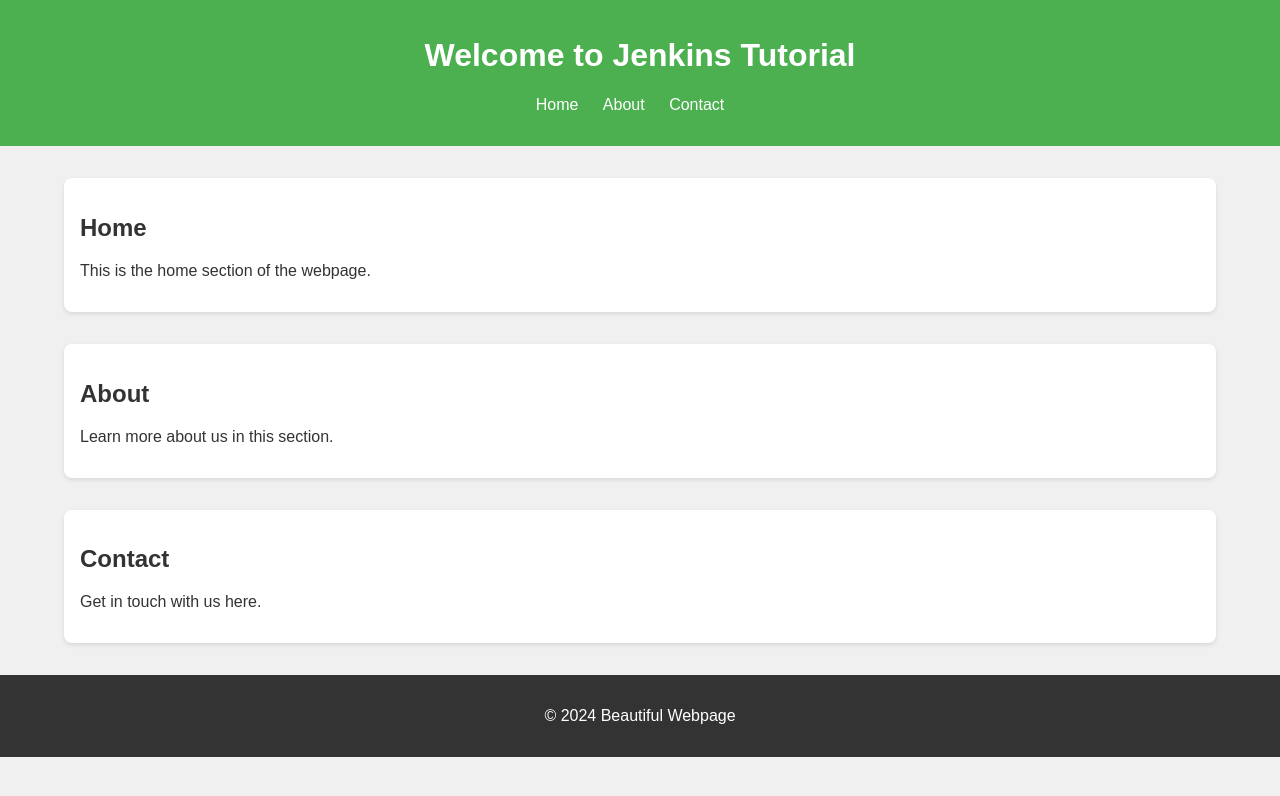
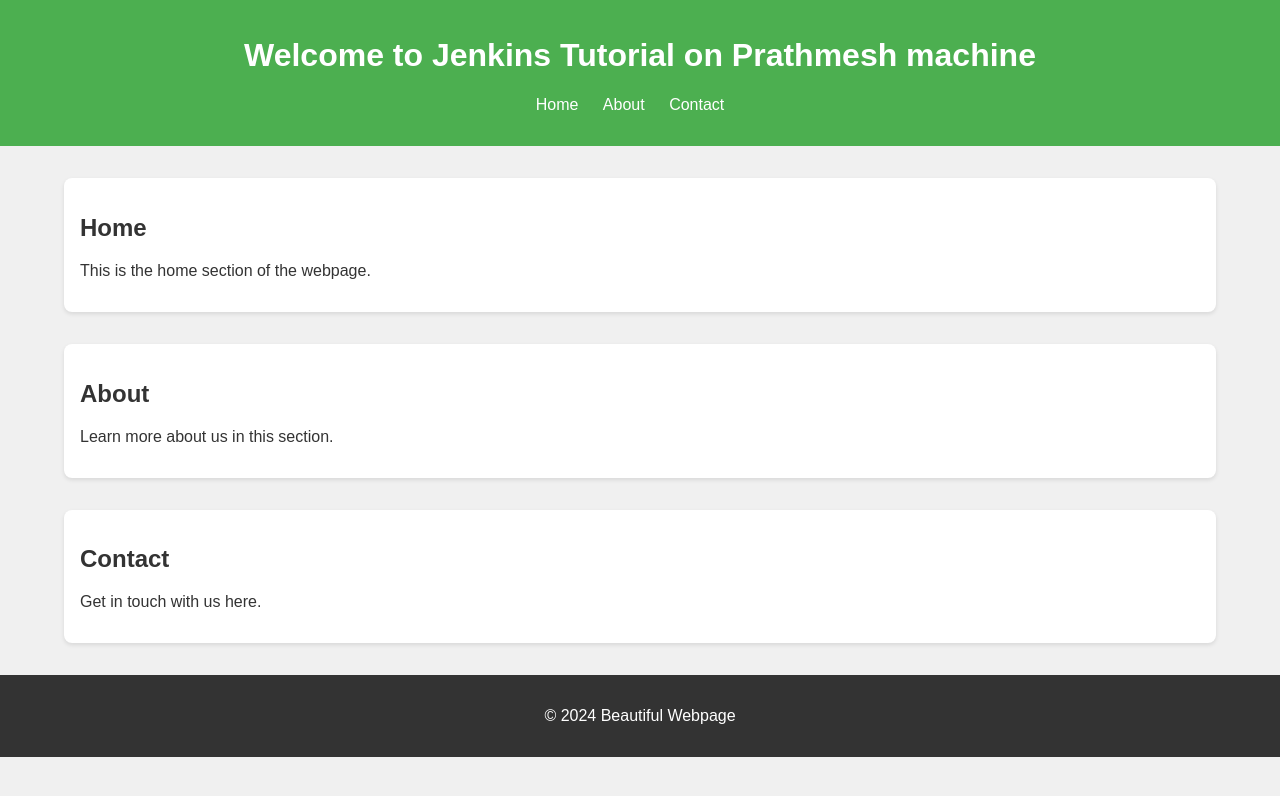
Before and after one commit to prathmesh-narkar/htmlsite, a plain HTML site: page index.html in a window 1280 px wide. Drawn offline with Linux system fonts and the light colour scheme.

Commit message:
Update index.html

```diff
--- a/index.html
+++ b/index.html
@@ -51,7 +51,7 @@
 </head>
 <body>
     <header>
-        <h1>Welcome to Jenkins Tutorial</h1>
+        <h1>Welcome to Jenkins Tutorial on Prathmesh machine</h1>
         <nav>
             <ul>
                 <li><a href="#home">Home</a></li>
```
